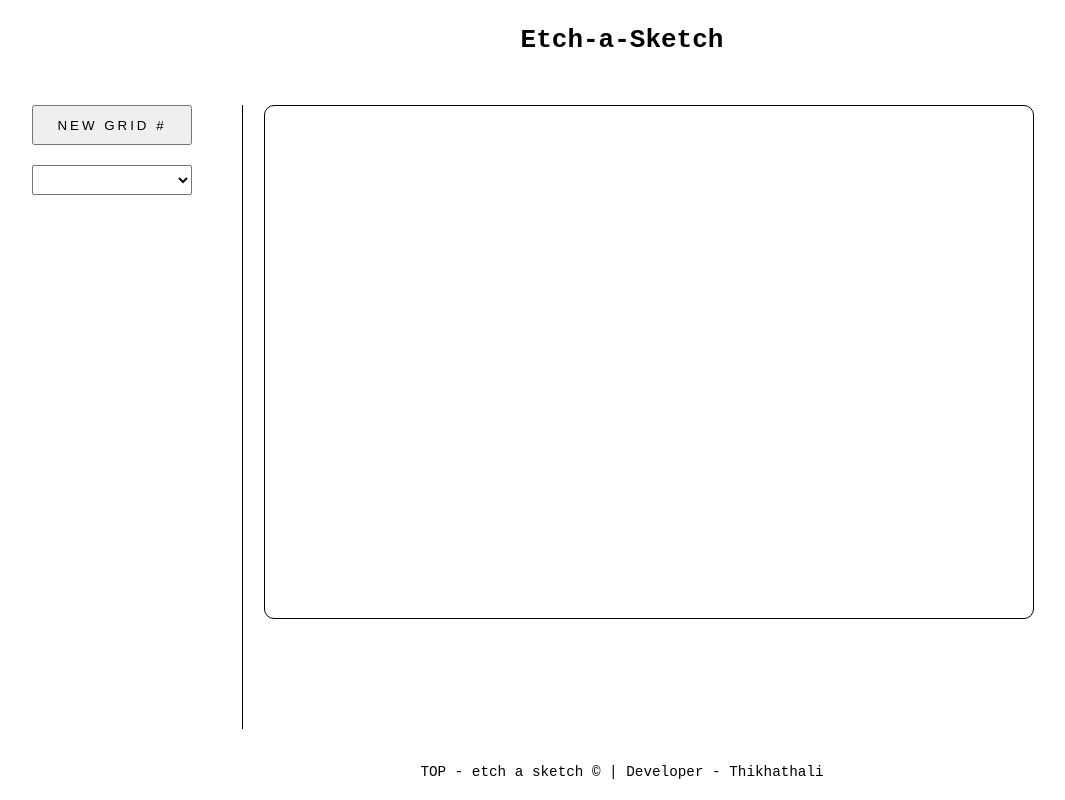
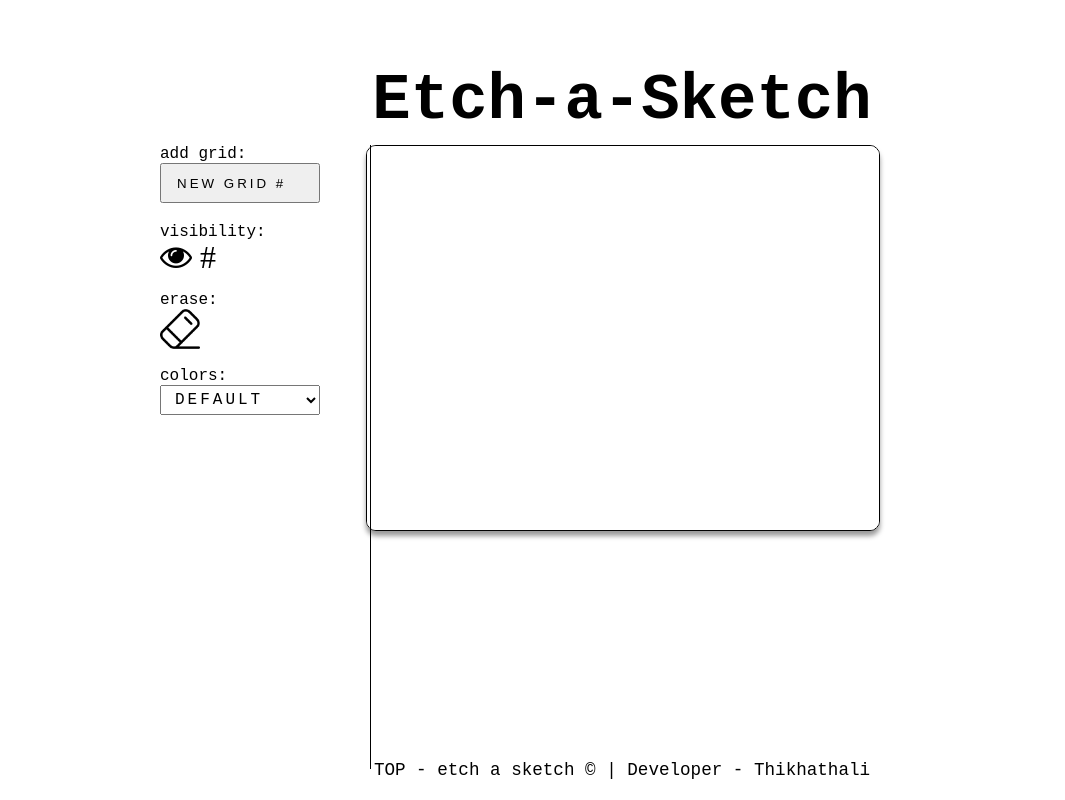
Before and after one commit to Thikhathali/etch-a-sketch, a plain HTML site: page index.html in a window 1280 px wide. Shown: the whole page, without its empty margins (18-1083 px from the left). Drawn offline with Linux system fonts and the light colour scheme; a web font is replaced by a local one.

Commit message:
Updated index and style files

```diff
--- a/css/style.css
+++ b/css/style.css
@@ -4,17 +4,19 @@
 }
 
 body{
-  font-family: monospace;
+  font-family: 'Common Pixel', monospace;
   background-color: #fff;
 }
 
 .header {
   height: 10vh;
+  font-size: 2em;
   text-align: center;
-  padding-top: 25px;
+  padding-top: 65px;
 }
 
 .config {
+    position: absolute;
     display: flex;
     flex-direction: column;
     float: left;
@@ -22,12 +24,15 @@ body{
     height: 78vh;
     padding: 0 50px;
     border-right: 1px solid #000;
+    margin-left: 10vw;
 }
 
 button#change-grid {
   height: 40px;
+  text-align: left;
   letter-spacing: 3px;
   text-transform: uppercase;
+  padding-left: 15px;
   margin-bottom: 20px;
   cursor: pointer;
   transition: all .2s ease-in-out;
@@ -35,6 +40,16 @@ button#change-grid {
 
 button:hover {
   scale: 1.1;
+}
+
+.config #grid-visible {
+  font-size: 2em;
+  cursor: pointer;
+}
+
+.config > img {
+  width: 40px;
+  cursor: pointer;
 }
 
 .modes {
@@ -48,9 +63,10 @@ button:hover {
 
 .grid-wrapper {
     display: grid;
-  width: 60vw;
-  height: 40vw;
-  margin-left: 22vw;
+    width: 40vw;
+    height: 30vw;
+    margin: 0 30vw auto;
+    box-shadow: 0 5px 5px 0 rgba(0, 0, 0, 0.4);
     border: 1px solid #000;
     border-radius: 10px;
     cursor: pointer;
@@ -59,8 +75,8 @@ button:hover {
 
 .grid-wrapper > div{
   background-color: #ffff;
-  border: .1em solid #b5b5b5;
-  border-radius: 10px;
+  /* border: .1px solid #b5b5b5;  */
+  /* border-radius: 10px; */
 }
 
 .info {
@@ -69,6 +85,7 @@ button:hover {
   justify-content: center;
   position: fixed;
   background-color: rgb(196, 196, 196);
+  font-family: monospace;
   font-size: 1.1em;
   width: 290px;
   height: 100px;
--- a/index.html
+++ b/index.html
@@ -5,6 +5,8 @@
   <meta charset="UTF-8">
   <meta name="viewport" content="width=device-width, initial-scale=1">
   <link rel="stylesheet" href="./css/style.css">
+  <link href="https://fonts.cdnfonts.com/css/common-pixel" rel="stylesheet">
+  <link rel="stylesheet" href="https://cdnjs.cloudflare.com/ajax/libs/font-awesome/4.7.0/css/font-awesome.min.css">
   <title>Etch-a-Sketch</title>
 </head>
 
@@ -15,9 +17,15 @@
   </div>
 
   <div class="config">
+    <label for="change-grid">add grid: </label>
     <button id="change-grid">new grid #</button>
+    <label>visibility: </label>
+    <i class="fa fa-eye" id="grid-visible"> #</i><br>
+    <label>erase: </label>
+    <img src="./images/eraser.png" alt="eraser pic"><br>
+    <label for="modes">colors: </label>
     <select name="select-mode" id="modes" class="modes">
-      <option></option>
+      <option>Default</option>
       <option value="gradient">gradient</option>
       <option value="rgb">rgb colors</option>
     </select>
```
Lines whose indentation alone changed are shown as unchanged.
